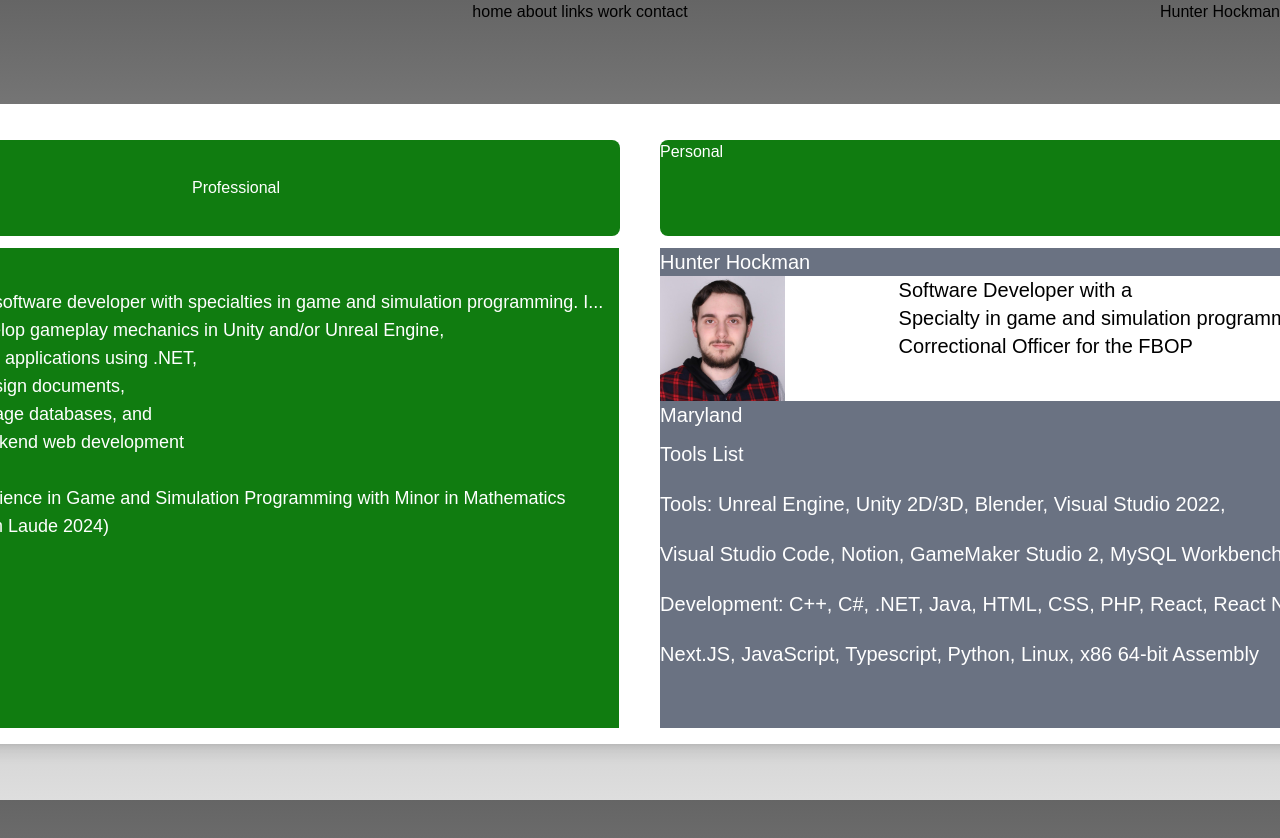
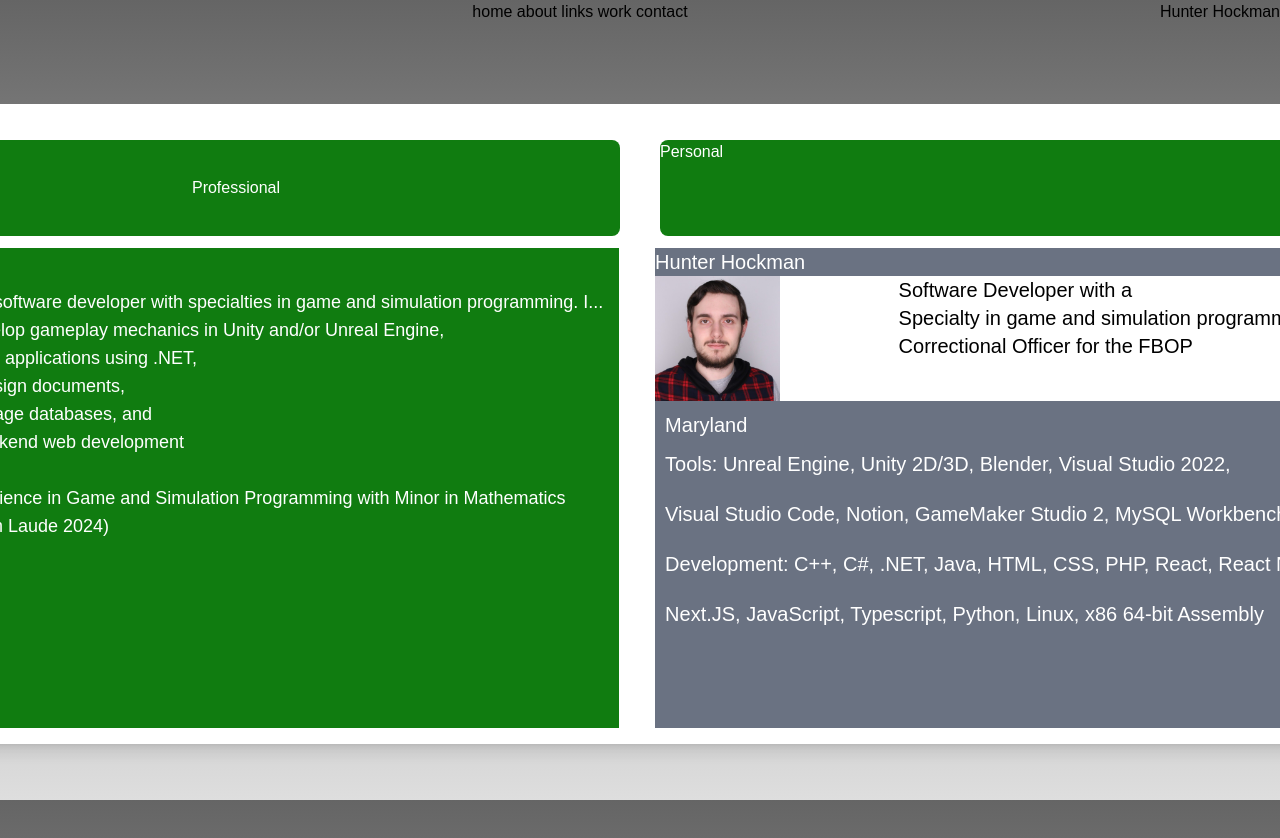
Before and after one commit to Anti-Loli/Portfolio, a Next.js app: page /about in a window 1280 px wide. Shown: the top 838 px of the page. Built offline with nearby package versions, Linux system fonts and the light colour scheme.

Commit message:
Update Profile.tsx

```diff
--- a/src/app/components/Profile.tsx
+++ b/src/app/components/Profile.tsx
@@ -50,18 +50,17 @@ export default function XboxProfile({ username }: { username: string }) {
                 </ul>
               </div>
 
-              <div className="text-xl">Maryland</div>
+              <div className="text-xl pl-2.5 pt-2.5"> Maryland</div>
 
-              <div className="text-xl leading-12.5">
-                Tools List
+              <div className="text-xl leading-12.5 pl-2.5">
                 <ul>
-                    <li>Tools: Unreal Engine, Unity 2D/3D, Blender, Visual Studio 2022,</li>
-                    <li>Visual Studio Code, Notion, GameMaker Studio 2, MySQL Workbench, Github, Ubuntu</li>
+                    <li> Tools: Unreal Engine, Unity 2D/3D, Blender, Visual Studio 2022,</li>
+                    <li> Visual Studio Code, Notion, GameMaker Studio 2, MySQL Workbench, Github, Ubuntu</li>    {/*Seperate lists into two different divs and see if that can fix spacing issue*/}
                 </ul>
 
                 <ul>
-                    <li>Development: C++, C#, .NET, Java, HTML, CSS, PHP, React, React Native, </li>
-                    <li>Next.JS, JavaScript, Typescript, Python, Linux, x86 64-bit Assembly</li>
+                    <li> Development: C++, C#, .NET, Java, HTML, CSS, PHP, React, React Native, </li>
+                    <li> Next.JS, JavaScript, Typescript, Python, Linux, x86 64-bit Assembly</li>
                 </ul>
               </div>
             </div>
```
